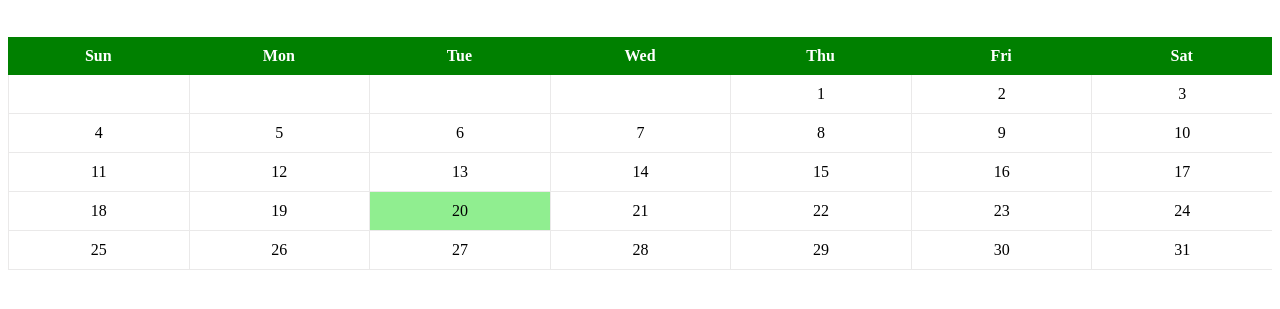
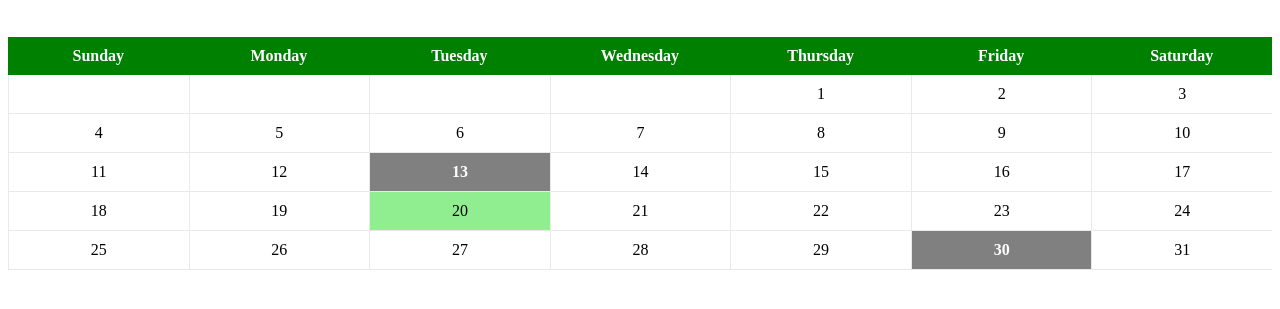
Before and after one commit to alizada-dev/Project-Days-Calendar, a website with bundled scripts: page index.html in a window 1280 px wide. Shown: the part 171-480 px from the top of the page. Built offline with nearby package versions, Linux system fonts and the light colour scheme.

Commit message:
Calculating the commemorative days and highlighting them on the calendar

```diff
--- a/common.mjs
+++ b/common.mjs
@@ -5,7 +5,7 @@
 // }
 
 export function getWeekDaysNames() {
-    return ["Sun", "Mon", "Tue", "Wed", "Thu", "Fri", "Sat"];
+    return ["Sunday", "Monday", "Tuesday", "Wednesday", "Thursday", "Friday", "Saturday"];
 }
 
 export function getMonthNames() {
--- a/public/styles.css
+++ b/public/styles.css
@@ -51,3 +51,9 @@ main {
 .current-date {
     background-color: lightgreen;
 }
+
+.commemorative-date {
+    background-color: grey;
+    font-weight: bold;
+    color: #fff;
+}
--- a/src/web.mjs
+++ b/src/web.mjs
@@ -77,6 +77,7 @@ form.addEventListener("submit", (e) => {
 function renderCalendar(month, year) {
 
     const months = getMonthNames();
+    const commemorativeDays = daysData;
 
     calendarDates.innerHTML = "";
     monthYear.textContent = `${months[month]} ${year}`;
@@ -97,6 +98,18 @@ function renderCalendar(month, year) {
         const day = document.createElement("div");
         day.textContent = i;
 
+        // Looping through daysData
+        commemorativeDays.forEach(commemorativeDay => {
+            if (commemorativeDay.monthName == months[month]) {
+                const specialDay = calculateCommemorativeDate(year, month, commemorativeDay.dayName, commemorativeDay.occurrence);
+
+                if (i === specialDay) {
+                    day.classList.add('commemorative-date');
+                }
+            }
+        })
+
+
         // Highlighting today's date
         if (i === today.getDate() && month === today.getMonth() && year === today.getFullYear()) {
             day.classList.add('current-date');
@@ -105,6 +118,48 @@ function renderCalendar(month, year) {
         calendarDates.appendChild(day);
     }
 }
+
+
+function calculateCommemorativeDate(year, month, day, occurrence) {
+
+    const occurrences = ["first", "second", "third"];
+    const targetOccurrence = occurrences.indexOf(occurrence);
+
+    const weekdays = getWeekDaysNames();
+    const targetWeekDay = weekdays.indexOf(day);
+
+    const daysInMonth = new Date(year, month + 1, 0).getDate();
+
+    // Number of times the target weekday is encountered
+    let count = -1;
+    if (occurrence === "last") {
+        for (let j = daysInMonth; j >= 1; j--) {
+            // 31, 30, 29, 28, ..., 3, 2, 1
+            const y = new Date(year, month, j).getDay(); // 2
+
+            if (y === targetWeekDay) {
+                return new Date(year, month, j).getDate();
+            }
+        }
+    } else {
+        for (let i = 1; i <= daysInMonth; i++) {
+            // finding the weekday of the (n)th date of the month
+            const x = new Date(year, month, i).getDay();
+
+            if (x === targetWeekDay) {
+                count++;
+                if (count === targetOccurrence) {
+                    return new Date(year, month, i).getDate();
+                }
+            }
+        }
+    }
+}
+
+
+// console.log(calculateCommemorativeDate(2026, 9, "Tuesday", "last"));
+
+
 
 function updateCalendar() {
     renderCalendar(currentMonth, currentYear);
```
